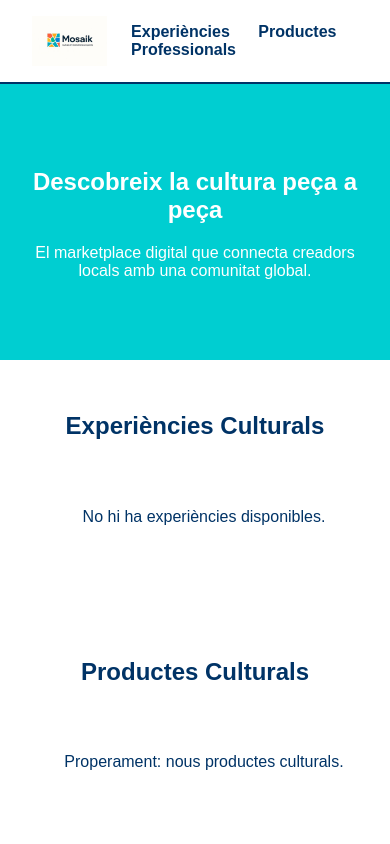
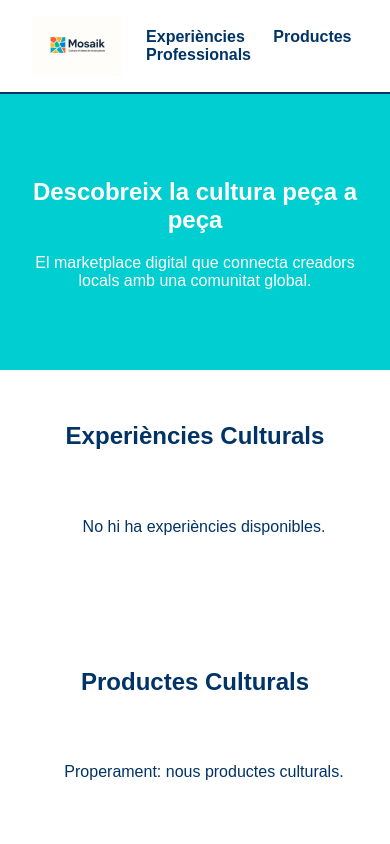
Before and after one commit to mpsn92/mosaik_V.1, a website: page index.html in a window 390 px wide. Shown: the top 844 px of the page. Drawn offline with Linux system fonts and the light colour scheme; no server answers.

Commit message:
Hemos cambiado el tamaño del logo

```diff
--- a/css/style.css
+++ b/css/style.css
@@ -13,9 +13,10 @@
 }
 
 .logo-img {
-  height: 50px; /* Pots ajustar aquesta altura segons preferisques */
+  height: 80px; /* Antes era 50px. Prueba con 80px o 90px para ver cómo te gusta más */
   width: auto;
   display: block;
+  object-fit: contain; /* Asegura que la imagen no se deforme */
 }
 
 .navbar nav a {
@@ -64,3 +65,10 @@ body {
   background: #fff;
   box-shadow: 4px 4px 0px var(--taronja);
 }
+
+/* Ajuste del logo para móviles */
+@media (max-width: 768px) {
+  .logo-img {
+    height: 60px;
+  }
+}
```
